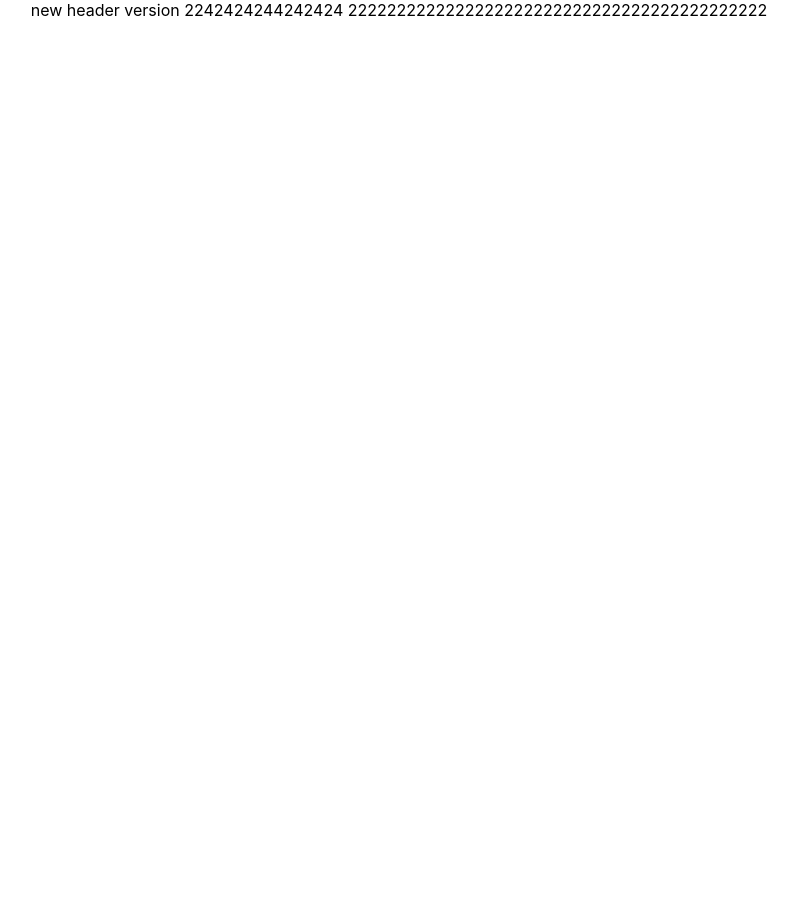
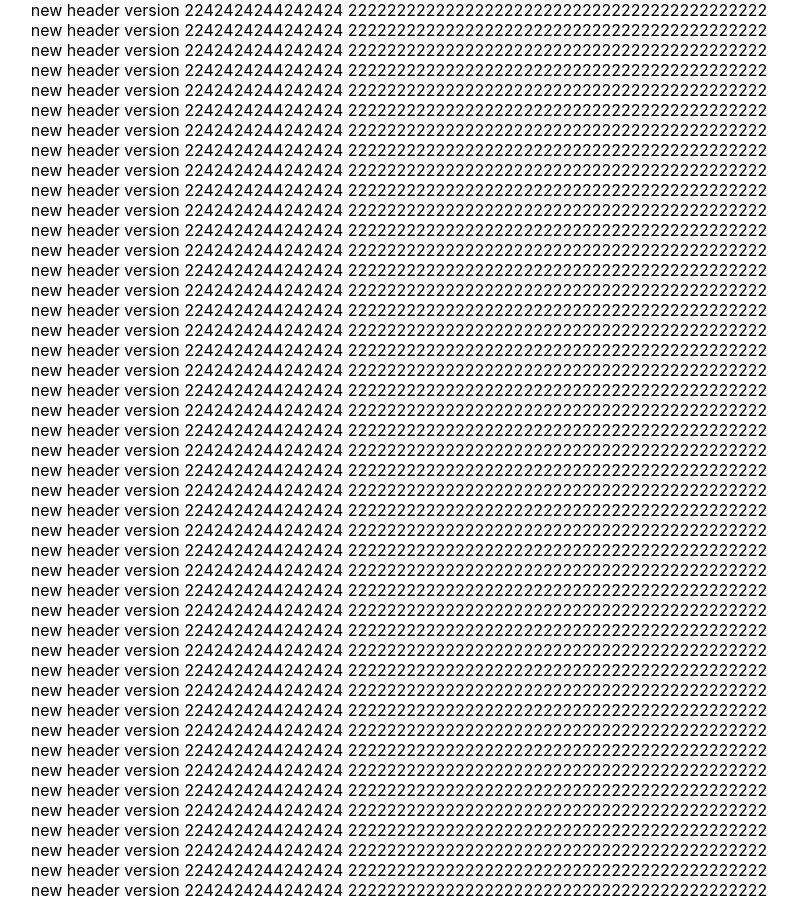
Before and after one commit to Arenelin/Test2, a React (Create React App) app: page / in a window 1280 px wide. Shown: the whole page, without its empty margins (241-1039 px from the left). Before the commit the page ends 800 px from the top, so only its background shows below. Built offline with nearby package versions, Linux system fonts and the light colour scheme.

Commit message:
feat: adds more headers

```diff
--- a/src/App.tsx
+++ b/src/App.tsx
@@ -6,6 +6,50 @@ function App() {
   return (
     <div className="App">
         <div>new header version 2242424244242424 2222222222222222222222222222222222222222222</div>
+        <div>new header version 2242424244242424 2222222222222222222222222222222222222222222</div>
+        <div>new header version 2242424244242424 2222222222222222222222222222222222222222222</div>
+        <div>new header version 2242424244242424 2222222222222222222222222222222222222222222</div>
+        <div>new header version 2242424244242424 2222222222222222222222222222222222222222222</div>
+        <div>new header version 2242424244242424 2222222222222222222222222222222222222222222</div>
+        <div>new header version 2242424244242424 2222222222222222222222222222222222222222222</div>
+        <div>new header version 2242424244242424 2222222222222222222222222222222222222222222</div>
+        <div>new header version 2242424244242424 2222222222222222222222222222222222222222222</div>
+        <div>new header version 2242424244242424 2222222222222222222222222222222222222222222</div>
+        <div>new header version 2242424244242424 2222222222222222222222222222222222222222222</div>
+        <div>new header version 2242424244242424 2222222222222222222222222222222222222222222</div>
+        <div>new header version 2242424244242424 2222222222222222222222222222222222222222222</div>
+        <div>new header version 2242424244242424 2222222222222222222222222222222222222222222</div>
+        <div>new header version 2242424244242424 2222222222222222222222222222222222222222222</div>
+        <div>new header version 2242424244242424 2222222222222222222222222222222222222222222</div>
+        <div>new header version 2242424244242424 2222222222222222222222222222222222222222222</div>
+        <div>new header version 2242424244242424 2222222222222222222222222222222222222222222</div>
+        <div>new header version 2242424244242424 2222222222222222222222222222222222222222222</div>
+        <div>new header version 2242424244242424 2222222222222222222222222222222222222222222</div>
+        <div>new header version 2242424244242424 2222222222222222222222222222222222222222222</div>
+        <div>new header version 2242424244242424 2222222222222222222222222222222222222222222</div>
+        <div>new header version 2242424244242424 2222222222222222222222222222222222222222222</div>
+        <div>new header version 2242424244242424 2222222222222222222222222222222222222222222</div>
+        <div>new header version 2242424244242424 2222222222222222222222222222222222222222222</div>
+        <div>new header version 2242424244242424 2222222222222222222222222222222222222222222</div>
+        <div>new header version 2242424244242424 2222222222222222222222222222222222222222222</div>
+        <div>new header version 2242424244242424 2222222222222222222222222222222222222222222</div>
+        <div>new header version 2242424244242424 2222222222222222222222222222222222222222222</div>
+        <div>new header version 2242424244242424 2222222222222222222222222222222222222222222</div>
+        <div>new header version 2242424244242424 2222222222222222222222222222222222222222222</div>
+        <div>new header version 2242424244242424 2222222222222222222222222222222222222222222</div>
+        <div>new header version 2242424244242424 2222222222222222222222222222222222222222222</div>
+        <div>new header version 2242424244242424 2222222222222222222222222222222222222222222</div>
+        <div>new header version 2242424244242424 2222222222222222222222222222222222222222222</div>
+        <div>new header version 2242424244242424 2222222222222222222222222222222222222222222</div>
+        <div>new header version 2242424244242424 2222222222222222222222222222222222222222222</div>
+        <div>new header version 2242424244242424 2222222222222222222222222222222222222222222</div>
+        <div>new header version 2242424244242424 2222222222222222222222222222222222222222222</div>
+        <div>new header version 2242424244242424 2222222222222222222222222222222222222222222</div>
+        <div>new header version 2242424244242424 2222222222222222222222222222222222222222222</div>
+        <div>new header version 2242424244242424 2222222222222222222222222222222222222222222</div>
+        <div>new header version 2242424244242424 2222222222222222222222222222222222222222222</div>
+        <div>new header version 2242424244242424 2222222222222222222222222222222222222222222</div>
+        <div>new header version 2242424244242424 2222222222222222222222222222222222222222222</div>
     </div>
   );
 }
```
